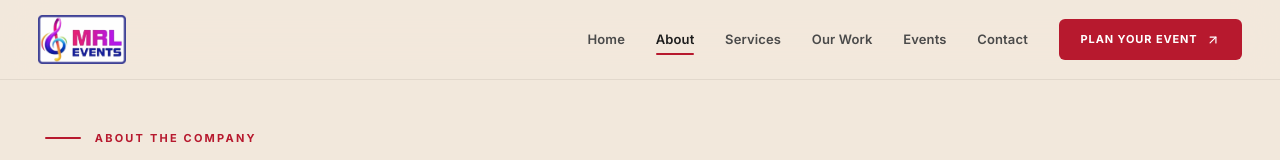
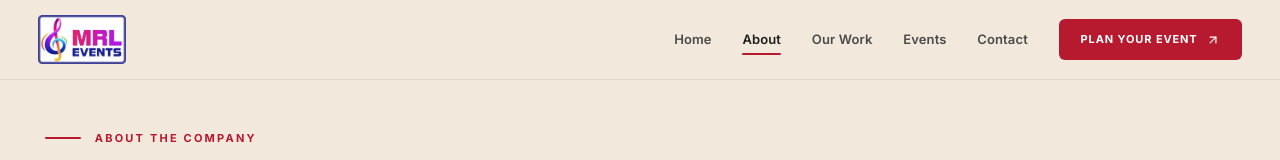
Before and after one commit to rameezwangde/mrl-events, a React (Vite) app: page /about in a window 1280 px wide. Shown: the top 160 px of the page. Built offline with nearby package versions, Linux system fonts and the light colour scheme.

Commit message:
feat: initialize App component with Hero, About, and Services sections

```diff
--- a/src/App.jsx
+++ b/src/App.jsx
@@ -3,7 +3,7 @@ import { motion, AnimatePresence, useScroll, useTransform } from 'framer-motion'
 import { ArrowUpRight, ArrowRight, ArrowLeft, Menu, X, Sparkles, UserRound, ShieldCheck, UsersRound, MapPin, Trophy } from 'lucide-react';
 import { Link, useLocation } from 'react-router-dom';
 
-const nav = [['Home', '/#home'], ['About', '/about'], ['Services', '/#services'], ['Our Work', '/work'], ['Events', '/events'], ['Contact', '/contact']];
+const nav = [['Home', '/#home'], ['About', '/about'], ['Our Work', '/work'], ['Events', '/events'], ['Contact', '/contact']];
 const services = [
   ['01', 'Corporate Events', 'Conferences, launches, award nights and brand experiences designed around your business objectives.'],
   ['02', 'Weddings & Celebrations', 'Beautifully curated celebrations managed from creative direction through flawless on-ground execution.'],
```
